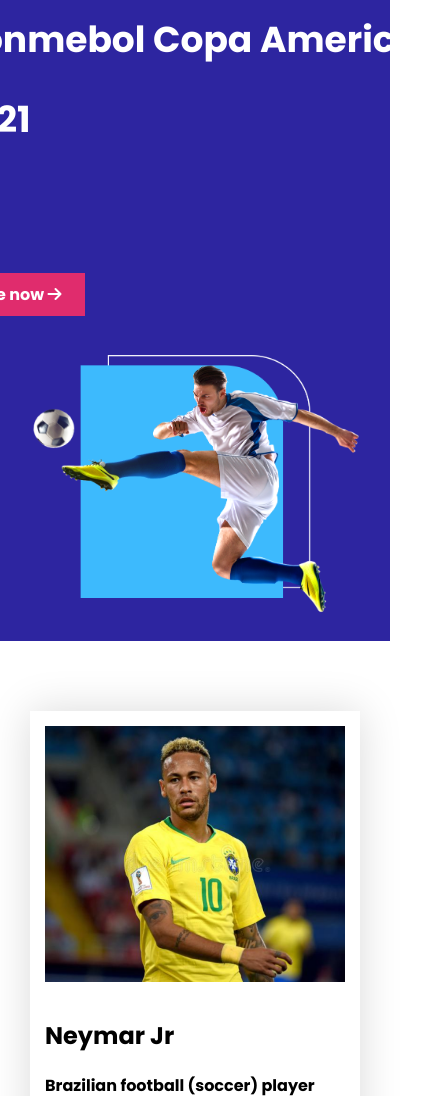
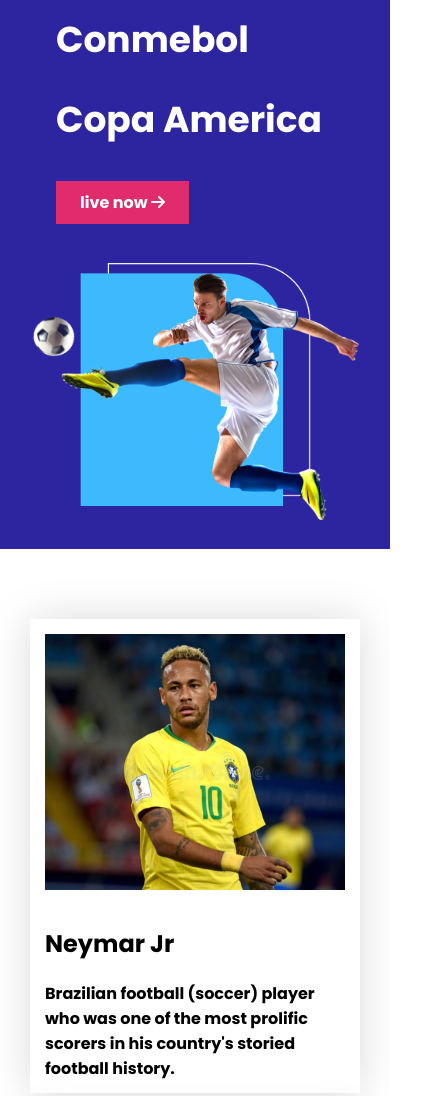
Before and after one commit to vabnaweb/responsive-football-assingment, a plain HTML site: page index.html in a window 390 px wide. Shown: the top 1096 px of the page, 438 px wide, since content can reach past the window. Drawn offline with Linux system fonts and the light colour scheme.

Commit message:
try again

```diff
--- a/style.css
+++ b/style.css
@@ -216,6 +216,8 @@ align-items: center;
     }
         .header-title p{
             font-size: 36px;
+            width: 278px;
+            height: 138px;
 
         }
         .header-img img{
```
